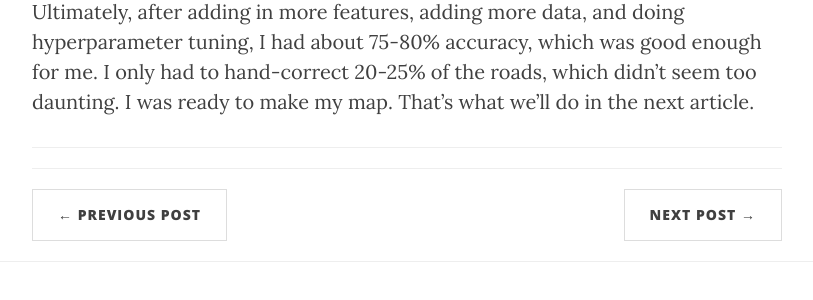
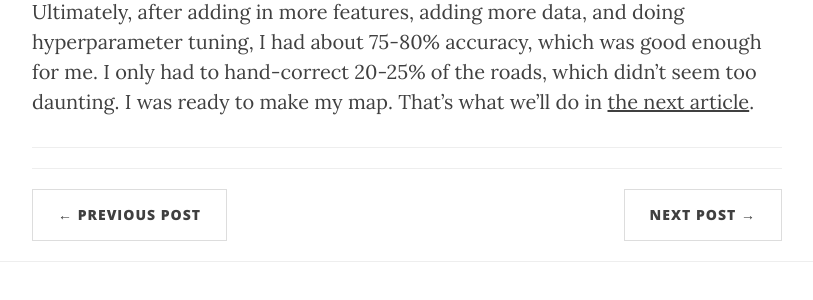
Before and after one commit to michelleful/code-blog, a Jekyll site: the page built from _posts/2015-06-20-pipelines.markdown, in a window 1280 px wide and 900 px high, scrolled down 5863 px. Shown: the part 377-677 px from the top of the window, without its empty margins (233-1046 px from the left). Built offline with Jekyll 4.4.1, drawn with Linux system fonts in a browser that asks for light colours; nearby versions of some CDN libraries.

Commit message:
Added links to new blogpost

```diff
--- a/_posts/2015-04-24-sgmap.markdown
+++ b/_posts/2015-04-24-sgmap.markdown
@@ -117,7 +117,7 @@ So here's the rough plan for the blogposts (if there's a link it's up):
   <li style="text-decoration: underline;"><a href="{{ site.baseurl }}/2015/05/20/cleaning-text-with-fuzzywuzzy/">Fuzzily cleaning data with fuzzywuzzy</a></li>
   <li style="text-decoration: underline;"><a href="{{ site.baseurl }}/2015/06/18/classifying-roads/">Building a baseline classifier in scikit-learn</a></li>
   <li style="text-decoration: underline;"><a href="{{ site.baseurl }}/2015/06/20/pipelines/">How to efficiently add features to a classifier using Pipelines and FeatureUnions</a></li>
-  <li>Making the map in multiple ways</li>
+  <li style="text-decoration: underline;"><a href="{{ site.baseurl }}/2015/07/15/making-maps/">Making the map in multiple ways</a></li>
   <li>What we've learned about Singapore roadnames!</li>
 </ul>
 
--- a/_posts/2015-06-20-pipelines.markdown
+++ b/_posts/2015-06-20-pipelines.markdown
@@ -214,4 +214,4 @@ grid.best_score_
 Ultimately, after adding in more features, adding more data, and doing
 hyperparameter tuning, I had about 75-80% accuracy, which was good enough for me.
 I only had to hand-correct 20-25% of the roads, which didn't seem too daunting.
-I was ready to make my map. That's what we'll do in the next article.
+I was ready to make my map. That's what we'll do in [the next article]({{ site.baseurl }}/2015/07/15/making-maps/).
```
